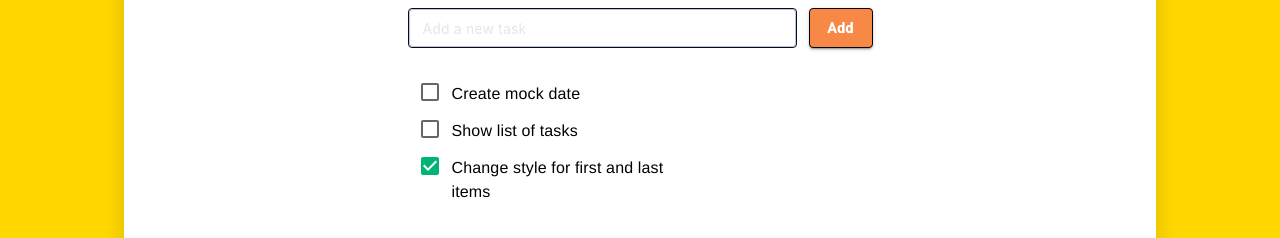
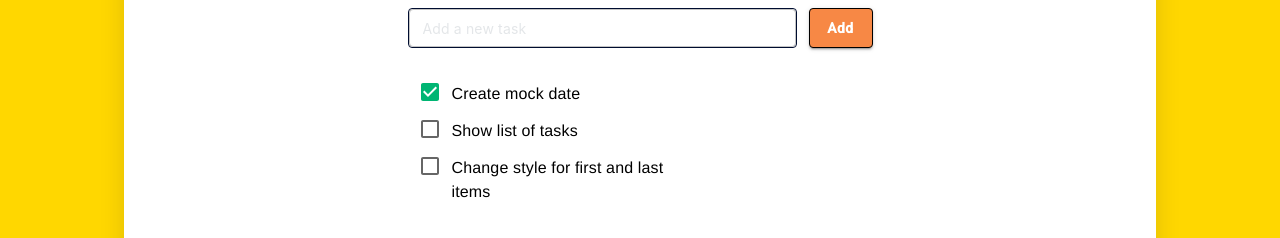
Before and after one commit to Zlataks/Todo-App, a React (Create React App) app: page / in a window 1280 px wide. Shown: the part 165-403 px from the top of the page. Built offline with nearby package versions, Linux system fonts and the light colour scheme.

Commit message:
code refactoring

```diff
--- a/src/components/MainComponent.js
+++ b/src/components/MainComponent.js
@@ -12,7 +12,7 @@ class MainComponent extends React.Component {
         const data = {
             "tasks":[
                {
-                  "status":"ACTIVE",
+                  "status":"NOTACTIVE",
                   "priority":true,
                   "order":54,
                   "name":"Create mock date",
@@ -26,7 +26,7 @@ class MainComponent extends React.Component {
                 "id":"7360035bbeefc90012c2e096"
                },
                {
-                "status":"NOTACTIVE",
+                "status":"ACTIVE",
                 "priority":true,
                 "order":54,
                 "name":"Change style for first and last items",
@@ -40,13 +40,7 @@ class MainComponent extends React.Component {
         const tasks = data.tasks;
 
         tasks.forEach((item, i, arr) => {
-            if (i === 0) {
-                components.push(<TaskItem first={true} text={tasks[i].name} checked={tasks[i].status === "ACTIVE" ? false : true}/>)
-            } else if (i === arr.length - 1) {
-                components.push(<TaskItem last={true} text={tasks[i].name} checked={tasks[i].status === "ACTIVE" ? false : true}/>)
-            } else {
-                components.push(<TaskItem text={tasks[i].name} checked={tasks[i].status === "ACTIVE" ? false : true}/>)
-            }
+            components.push(<TaskItem first={i === 0} last={i === arr.length - 1} text={tasks[i].name} checked={tasks[i].status !== "ACTIVE"}/>)
           })
 
         return (
```
